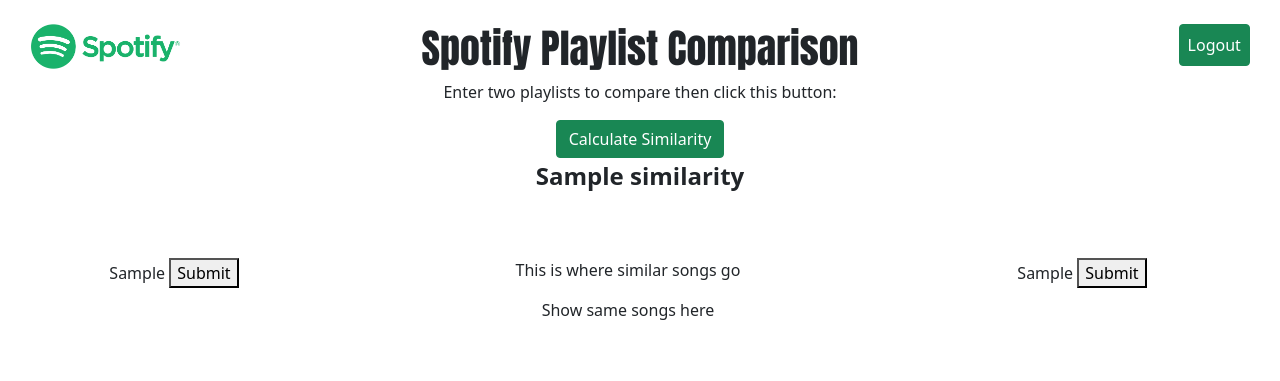
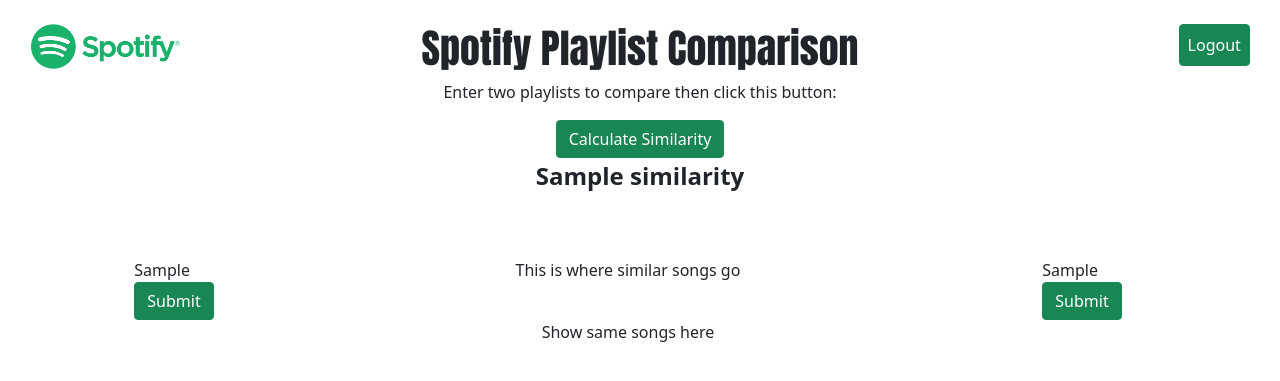
Before and after one commit to colinruiz/spotplaycompapp, a Django app: template comparison/templates/success.html in a window 1280 px wide. Shown: the top 381 px of the page. Run offline with Django 4.2, Linux system fonts and the light colour scheme; the template is opened without the code that fills it: most values are stand-ins (such as "Sample title", 1, 10 or a date in 2020); some libraries are stand-ins or nearby versions; some web fonts are replaced.

Commit message:
Update success.html

```diff
--- a/comparison/templates/success.html
+++ b/comparison/templates/success.html
@@ -59,7 +59,7 @@
             <div class="col d-flex justify-content-center calculate-button">
                 <form method="post" action="{% url 'compare_playlists' %}">
                     {% csrf_token %}
-                    <button class="center btn btn-success" type="submit">Calculate Similarity</button>
+                    <button class="center btn btn-success" type="submit btn">Calculate Similarity</button>
                 </form>
             </div>
         </div>
@@ -90,7 +90,8 @@
                     <form id = "formone" method="POST" action="{% url 'form' %}">
                         {% csrf_token %}
                         {{ dropdown_form1 }}
-                        <button id="submit-btn-one" type="submit">Submit</button>
+                        <br>
+                        <button id="submit-btn-one" class="btn btn-success" type="submit">Submit</button>
                     </form>
                 </div>
                 <div class="col-6 d-flex justify-content-center similar-songs-col">
@@ -100,7 +101,8 @@
                     <form id = "formsecond" method="POST" action="{% url 'formtwo' %}">
                         {% csrf_token %}
                         {{ dropdown_form2 }}
-                        <button id="submit-btn-two" type="submit">Submit</button>
+                        <br>
+                        <button id="submit-btn-two" class="btn btn-success" type="submit">Submit</button>
                     </form>
                 </div>
             </div>
```
